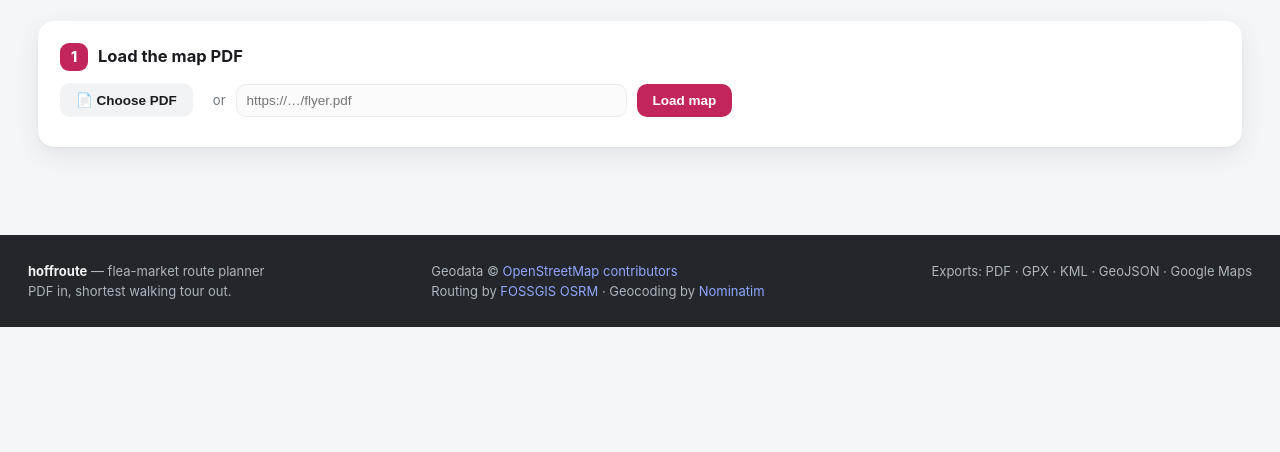
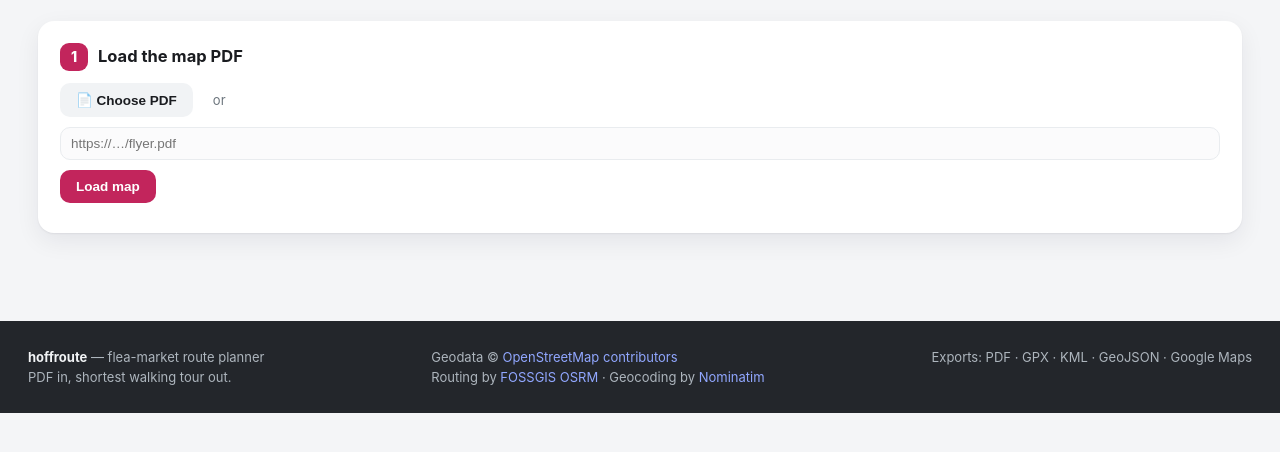
Before and after one commit to orailean/hofflohmarkt, a plain HTML site: page static/index.html in a window 1280 px wide. Shown: the part 152-604 px from the top of the page. Drawn offline with Linux system fonts and the light colour scheme; no server answers.

Commit message:
Fix layout

```diff
--- a/static/index.html
+++ b/static/index.html
@@ -178,7 +178,7 @@
       <button class="ghost filebtn"><span data-i18n="step1.choose"></span><input type="file" id="pdfFile" accept="application/pdf"></button>
       <span class="muted" id="fileName"></span>
       <span class="muted" data-i18n="step1.or"></span>
-      <input type="text" id="pdfUrl" data-i18n-ph="step1.urlPh" size="44">
+      <input type="text" id="pdfUrl" data-i18n-ph="step1.urlPh" style="width:100%;box-sizing:border-box">
       <button id="loadBtn" class="primary" data-i18n="step1.load"></button>
       <div class="spin" id="spinner"></div>
     </div>
```
